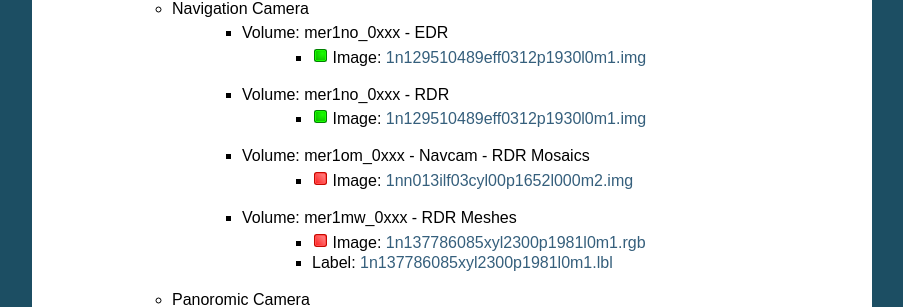
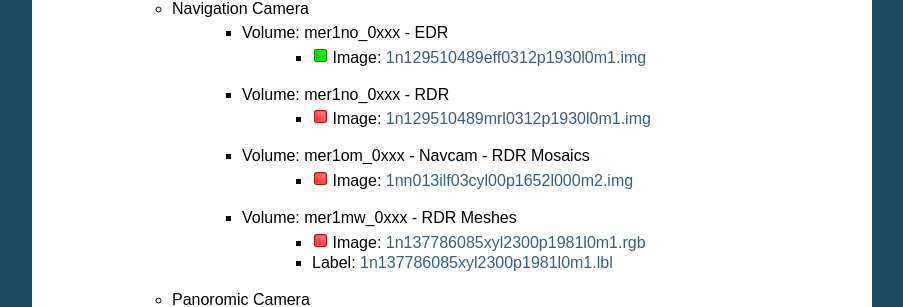
Before and after one commit to planetarypy/planetaryimage, a Sphinx documentation site: the page built from docs/supported_planetary_image_types.rst, in a window 1280 px wide and 900 px high, scrolled down 6796 px. Shown: the part 150-457 px from the top of the window, without its empty margins (198-1101 px from the left). Built offline with Sphinx 7.4.7, drawn with Linux system fonts in a browser that asks for light colours; some of the changed lines change nothing that is shown; some of the changed text lies outside the part shown.

Commit message:
Fixed some problems with the supported images list

```diff
--- a/docs/supported_planetary_image_types.rst
+++ b/docs/supported_planetary_image_types.rst
@@ -618,8 +618,8 @@
 			  <http://pds-imaging.jpl.nasa.gov/data/mer/opportunity/mer1no_0xxx/
 			  data/sol0015/edr/1n129510489eff0312p1930l0m1.img>`_
 		* Volume: mer1no_0xxx - RDR
-			* |good| Image:
-			  `1n129510489eff0312p1930l0m1.img
+			* |bad| Image:
+			  `1n129510489mrl0312p1930l0m1.img
 			  <http://pds-imaging.jpl.nasa.gov/data/mer/opportunity/mer1no_0xxx/
 			  data/sol0015/rdr/1n129510489mrl0312p1930l0m1.img>`_
 		* Volume: mer1om_0xxx - Navcam - RDR Mosaics
@@ -962,24 +962,27 @@
 	* `Atmospheric Structure Instrument and Meteorology (ASI-MET)
 	  <http://pds-imaging.jpl.nasa.gov/volumes/mpf.html>`_
 	  	* mpam_0001 - Entry, Descent, and Landing ERDR
-	  		* |bad| Image: :download: `r_sacc_s.tab <http://atmos.nmsu.edu/PDS/data/
+	  		* |bad| Image: `r_sacc_s.tab <http://atmos.nmsu.edu/PDS/data/
 	  		  mpam_0001/edl_erdr/r_sacc_s.tab>`_
-	  		* `r_sacc_s.lbl <http://atmos.nmsu.edu/PDS/data/mpam_0001/edl_erdr/
+	  		* Label:
+	  		  `r_sacc_s.lbl <http://atmos.nmsu.edu/PDS/data/mpam_0001/edl_erdr/
 	  		  r_sacc_s.lbl>`_
   		* mpam_0001 - Surface EDR
   			* |bad| Image: `se0732s.tab <http://atmos.nmsu.edu/PDS/data/
   			  mpam_0001/surf_edr/scidata/se07xxs/se0732s.tab>`_
-  			* `se0732s.lbl <http://atmos.nmsu.edu/PDS/data/mpam_0001/surf_edr/
+  			* Label:
+  			  `se0732s.lbl <http://atmos.nmsu.edu/PDS/data/mpam_0001/surf_edr/
   			  scidata/se07xxs/se0732s.lbl>`_
   		* mpam_0001 - Surface RDR
   			* |bad| Image: `sr0893s.tab <http://atmos.nmsu.edu/PDS/data/
   			  mpam_0001/surf_rdr/scidata/sr08xxs/sr0893s.tab>`_
-  			* `sr0893s.lbl <http://atmos.nmsu.edu/PDS/data/mpam_0001/surf_rdr/
+  			* Label:
+  			  `sr0893s.lbl <http://atmos.nmsu.edu/PDS/data/mpam_0001/surf_rdr/
   			  scidata/sr08xxs/sr0893s.lbl>`_
 	* `Imager for Mars Pathfinder EDRs
 	  <http://pds-imaging.jpl.nasa.gov/volumes/mpf.html>`_
 	  	* mpim_0003 - Rover Cameras
-	  		* |bad| Image: `i277783l.img
+	  		* |good| Image: `i277783l.img
 	  		  <http://pds-imaging.jpl.nasa.gov/data/mpfl-m-imp-2-edr-v1.0/
 	  		  mpim_0003/mars/seq0288/c1251xxx/i277783l.img>`_
 	* `Rover Cameras/Alpha X-ray Spectrometer (APXS)
@@ -991,10 +994,10 @@
   			* |bad| Image: `ox_perc.tab <http://pdsimage.wr.usgs.gov/archive/
   			  mpfr-m-apxs-2-edr-v1.0/mprv_0001/apxs_ddr/ox_perc.tab>`_
   		* mprv_0001 - Rover Cameras EDR
-  			* |bad| Image: `r9599891.img <http://pdsimage.wr.usgs.gov/archive/
+  			* |good| Image: `r9599891.img <http://pdsimage.wr.usgs.gov/archive/
   			  mpfr-m-apxs-2-edr-v1.0/mprv_0001/rvr_edr/rvr_left/r9599891.img>`_
   		* mprv_0001 - Rover Cameras Mosaicked Image Data Record
-  			* |bad| Image: `r01090al.img <http://pdsimage.wr.usgs.gov/archive/
+  			* |good| Image: `r01090al.img <http://pdsimage.wr.usgs.gov/archive/
   			  mpfr-m-apxs-2-edr-v1.0/mprv_0001/rvr_midr/rvr_mos/r01090al.img>`_
   			* Label: `r01090al.haf <http://pdsimage.wr.usgs.gov/archive/
   			  mpfr-m-apxs-2-edr-v1.0/mprv_0001/rvr_midr/rvr_mos/r01090al.haf?>`_
@@ -1124,7 +1127,7 @@
   		* mg_3002 - Global Topography Data Record (GTDR)
 	  		* |bad| Image: `f30.img <http://pds-imaging.jpl.nasa.gov/data/mgn-v
 	  		  -rdrs-5-gdr-emissivity-v1.0/mg_3002/gtdr/merc/f30.img>`_
-	  		* Label: `f30.lbl <hhttp://pds-imaging.jpl.nasa.gov/data/mgn-v-rdrs-
+	  		* Label: `f30.lbl <http://pds-imaging.jpl.nasa.gov/data/mgn-v-rdrs-
 	  		  5-gdr-emissivity-v1.0/mg_3002/gtdr/merc/f30.lbl>`_
 	* `Synthetic-aperture radar (SAR) Experiment Data Records (EDRs)
 	  <http://pds-imaging.jpl.nasa.gov/volumes/magellan.html#mgnSAR>`_
```
